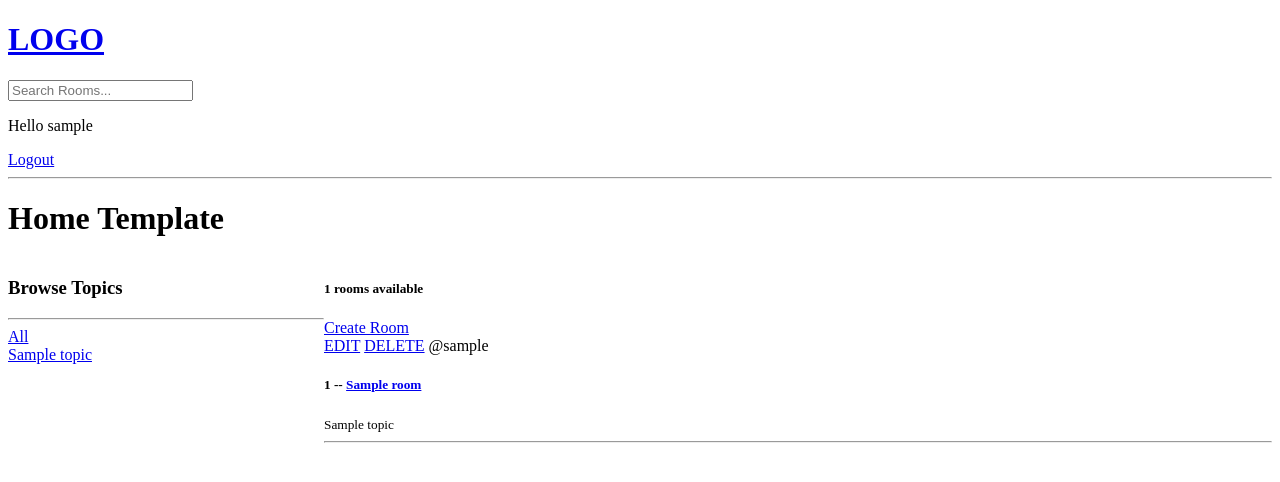
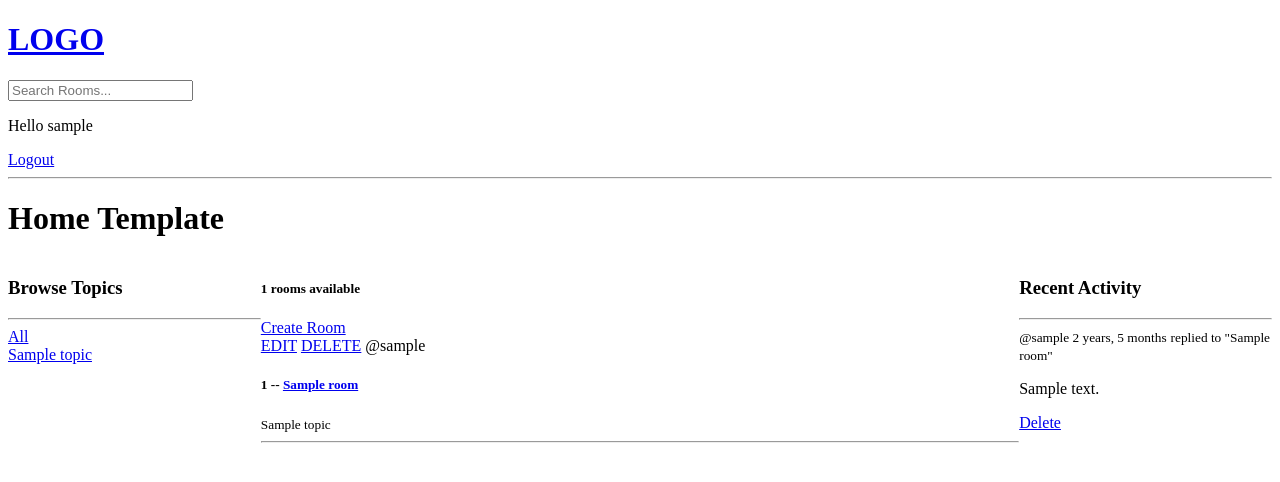
Before and after one commit to Abhi94N/StudyBud, a Django app: page / in a window 1280 px wide. Shown: the top 482 px of the page. Run offline with Django 4.2, Linux system fonts and the light colour scheme; a user stored in the database is signed in; tables that the repository leaves empty hold one stand-in row (values such as "Sample post").

Commit message:
create activity feed with interactive capabilties

```diff
--- a/base/models.py
+++ b/base/models.py
@@ -38,6 +38,11 @@ class Message(models.Model):
     updated = models.DateTimeField(auto_now=True)
     created = models.DateTimeField(auto_now_add=True)
 
+    class Meta:
+        # -updated - descending
+        # updated - ascending
+        ordering = ["-updated", "-created"]
+
     def __str__(self):
         # limit to 50 characters
         return self.body[0:50]
--- /dev/null
+++ b/base/templates/base/activity_component.html
@@ -0,0 +1,13 @@
+<h3>Recent Activity</h3>
+<hr>
+{% for message in room_messages %}
+    <div>
+        <small>@{{message.user}} {{message.created | timesince}}</small>
+        <small>replied to "{{message.room}}"</small>
+        <p>{{message.body}}</p>
+        {% if request.user == message.user %}
+            <a href="{% url 'delete-message' message.id %}">Delete</a>
+        {% endif %}
+
+    </div>
+{% endfor %}
--- /dev/null
+++ b/base/templates/base/feed_component.html
@@ -0,0 +1,15 @@
+<div>
+    {% for room in rooms %}
+        <div>
+            {% comment %} shows href for owners of rooms {% endcomment %}
+            {% if request.user == room.host %}
+            <a href="{% url 'update-room' room.id %}">EDIT</a>
+            <a href="{% url 'delete-room' room.id %}">DELETE</a>
+            {% endif %}
+            <span>@{{room.host.username}}</span>
+            <h5>{{room.id}} -- <a href="{% url 'room' room.id %}">{{room.name}}</a></h5>
+            <small>{{room.topic.name}}</small>
+            <hr>
+        </div>
+    {% endfor %}
+</div>
--- a/base/templates/base/home.html
+++ b/base/templates/base/home.html
@@ -7,7 +7,7 @@
     .home-container {
         display: grid;
         {% comment %} shows how much of frame a div will take {% endcomment %}
-        grid-template-columns: 1fr 3fr;
+        grid-template-columns: 1fr 3fr 1fr;
     }
 </style>
 
@@ -15,18 +15,7 @@
 
 <div class="home-container">
     <div>
-        <h3>Browse Topics</h3>
-        <hr>
-        <div>
-            {% comment %} Resets query url from topics {% endcomment %}
-            <a href="{% url 'home' %}">All</a>
-
-        </div>
-        {% for topic in topics %}
-            <div>
-                <a href="{% url 'home' %}?q={{topic.name}}">{{topic.name}}</a>
-            </div>
-        {% endfor %}
+        {% include 'base/topics_component.html' %}
     </div>
 
     <div>
@@ -34,20 +23,12 @@
         <h5>{{room_count}} rooms available</h5>
         <a href="{% url 'create-room' %}">Create Room</a>
         <div>
-            {% for room in rooms %}
-                <div>
-                    {% comment %} shows href for owners of rooms {% endcomment %}
-                    {% if request.user == room.host %}
-                    <a href="{% url 'update-room' room.id %}">EDIT</a>
-                    <a href="{% url 'delete-room' room.id %}">DELETE</a>
-                    {% endif %}
-                    <span>@{{room.host.username}}</span>
-                    <h5>{{room.id}} -- <a href="{% url 'room' room.id %}">{{room.name}}</a></h5>
-                    <small>{{room.topic.name}}</small>
-                    <hr>
-                </div>
-            {% endfor %}
+            {% include 'base/feed_component.html' %}
         </div>
+    </div>
+
+    <div>
+        {% include 'base/activity_component.html' %}
     </div>
 </div>
 {% endblock content %}
--- /dev/null
+++ b/base/templates/base/topics_component.html
@@ -0,0 +1,12 @@
+<h3>Browse Topics</h3>
+<hr>
+<div>
+    {% comment %} Resets query url from topics {% endcomment %}
+    <a href="{% url 'home' %}">All</a>
+
+</div>
+{% for topic in topics %}
+    <div>
+        <a href="{% url 'home' %}?q={{topic.name}}">{{topic.name}}</a>
+    </div>
+{% endfor %}
--- a/base/views.py
+++ b/base/views.py
@@ -87,16 +87,16 @@ def home(request):
         Q(description__icontains=q))
     topics = Topic.objects.all()
     # Room based search filter
-    # Time Stamp User Registration 2:22 in video of 7 hours
     room_count = rooms.count()
+    room_messages = Message.objects.filter(Q(room__topic__name__icontains=q))
 
-    context = {'rooms': rooms, 'topics': topics, 'room_count': room_count}
+    context = {'rooms': rooms, 'topics': topics, 'room_count': room_count, 'room_messages': room_messages}
     return render(request, 'base/home.html', context)
 
 def room(request, pk):
     room = Room.objects.get(id=pk)
     #flash message use object message so we will specify parent object and message
-    room_messages = room.message_set.all().order_by('-created')
+    room_messages = room.message_set.all()
     participants = room.participants.all()
     if request.method == 'POST':
         messages = Message.objects.create(
```
Also changed, not shown: README.md.
